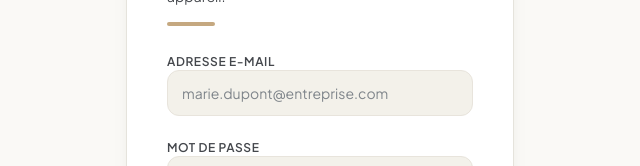
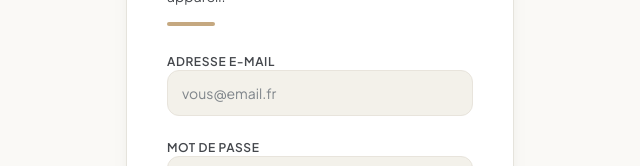
Before and after one commit to travelba/travelba, a Next.js app: page /connexion in a window 1280 px wide. Shown: the part 319-485 px from the top of the page, without its empty margins (320-960 px from the left). Built offline with nearby package versions, Linux system fonts and the light colour scheme.

Commit message:
Connexion : plus de placeholder Marie Dupont
Le champ e-mail affiche un exemple générique, plus un client de démo.

Co-authored-by: Cursor Agent <cursoragent@cursor.com>
Co-authored-by: travelba <travelba@users.noreply.github.com>

```diff
--- a/app/connexion/page.tsx
+++ b/app/connexion/page.tsx
@@ -127,7 +127,7 @@ function LoginForm() {
             autoComplete="username"
             value={email}
             onChange={(e) => setEmail(e.target.value)}
-            placeholder="marie.dupont@entreprise.com"
+            placeholder="vous@email.fr"
             className={fieldClass}
           />
         </label>
@@ -166,7 +166,7 @@ function LoginForm() {
             autoComplete="username"
             value={email}
             onChange={(e) => setEmail(e.target.value)}
-            placeholder="marie.dupont@entreprise.com"
+            placeholder="vous@email.fr"
             className={fieldClass}
           />
         </label>
@@ -216,7 +216,7 @@ function LoginForm() {
           autoComplete="username"
           value={email}
           onChange={(e) => setEmail(e.target.value)}
-          placeholder="marie.dupont@entreprise.com"
+          placeholder="vous@email.fr"
           className={fieldClass}
         />
       </label>
```
